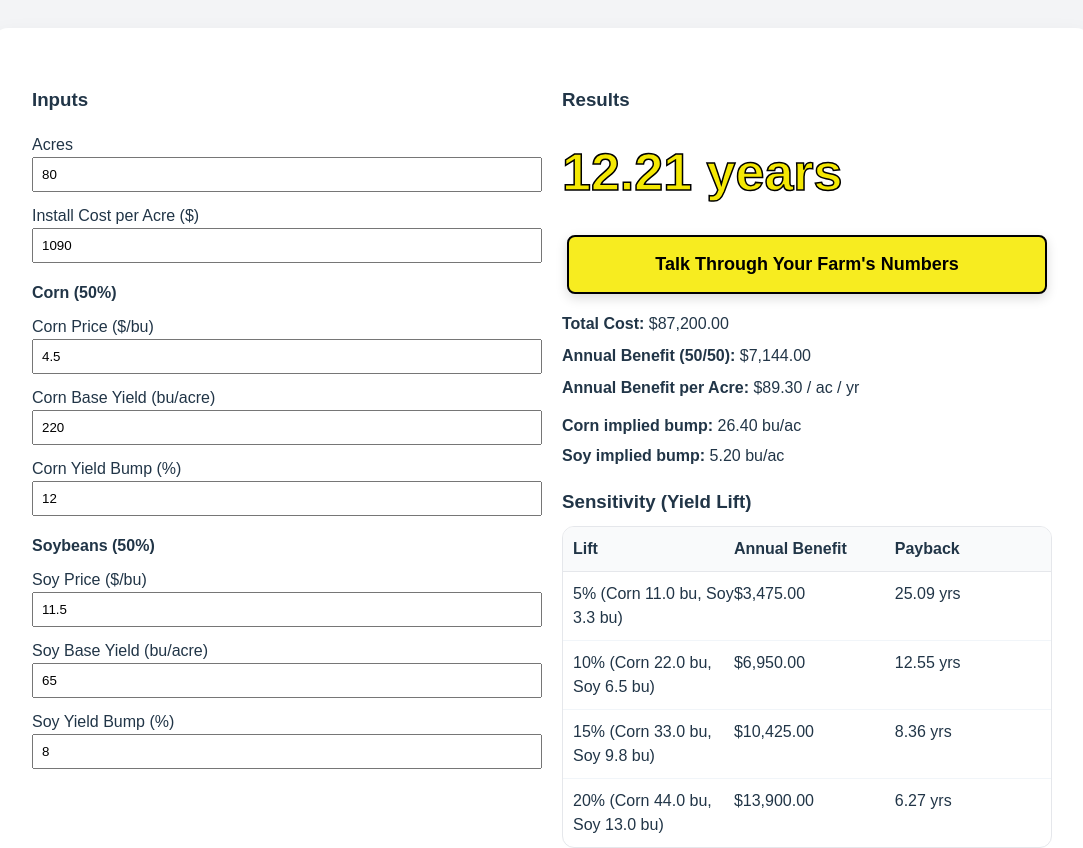
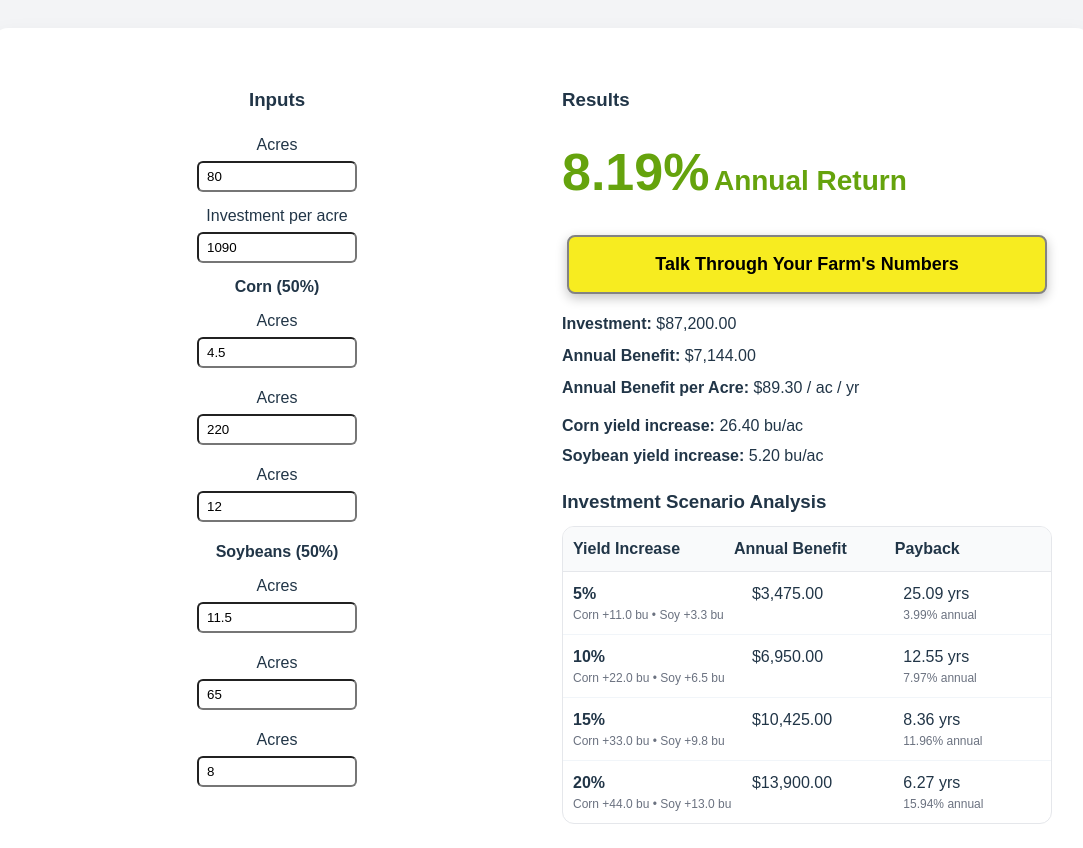
Before and after one commit to bstrutzz/tile-roi, a React (Vite) app: page / in a window 1280 px wide. Shown: the part 360-1208 px from the top of the page, without its empty margins (98-1181 px from the left). Built offline with nearby package versions, Linux system fonts and the light colour scheme.

Commit message:
v03 - Investment framing and ROI redesign

```diff
--- a/src/App.jsx
+++ b/src/App.jsx
@@ -57,10 +57,19 @@ export default function App() {
     return annualBenefit > 0 ? totalCost / annualBenefit : Infinity;
   }, [totalCost, annualBenefit]);
 
+  const annualROI = useMemo(() => {
+    return totalCost > 0 ? (annualBenefit / totalCost) * 100 : 0;
+  }, [annualBenefit, totalCost]);
+
   // Payback thresholds:
   // <= 10 green; 10.1–15 yellow; 15.1+ red
   const paybackColor =
     paybackYears <= 10 ? "#16a34a" : paybackYears <= 15 ? "#f4e803" : "#dc2626";
+  const roiColor =
+    annualROI >= 15 ? "#166534" :   // strong green
+      annualROI >= 10 ? "#16a34a" :   // healthy green
+        annualROI >= 6 ? "#65a30d" :   // muted green
+          "#dc2626";                      // weak
 
   // Sensitivity (Yield Lift) - applies SAME lift % to both crops
   const sensitivity = useMemo(() => {
@@ -75,8 +84,9 @@ export default function App() {
         acres * rotationSoy * soyBump * soyPrice;
 
       const payback = benefit > 0 ? totalCost / benefit : Infinity;
+      const roi = totalCost > 0 ? (benefit / totalCost) * 100 : 0;
 
-      return { pct, benefit, payback, cornBump, soyBump };
+      return { pct, benefit, payback, roi, cornBump, soyBump };
     });
   }, [acres, cornYield, soyYield, cornPrice, soyPrice, totalCost, rotationCorn, rotationSoy]);
 
@@ -153,79 +163,95 @@ export default function App() {
             }}
           >
             {/* Inputs column */}
-            <div>
+            <div style={{ display: "flex", flexDirection: "column", alignItems: "center" }}>
               <h3>Inputs</h3>
 
-              <label>Acres</label>
+              <label style={{ display: "block", marginBottom: 4 }}>
+                Acres
+              </label>
               <input
                 type="number"
                 value={acres}
                 onChange={(e) => setAcres(+e.target.value)}
-                style={{ width: "100%", marginBottom: 12, padding: 8 }}
+                style={{ width: "140px", padding: "6px 8px", marginBottom: 12, borderRadius: 6 }}
               />
 
-              <label>Install Cost per Acre ($)</label>
+              <label style={{ display: "block", marginBottom: 4 }}>
+                Investment per acre
+              </label>
               <input
                 type="number"
                 value={installCostPerAcre}
                 onChange={(e) => setInstallCostPerAcre(+e.target.value)}
-                style={{ width: "100%", marginBottom: 18, padding: 8 }}
+                style={{ width: "140px", padding: "6px 8px", marginBottom: 12, borderRadius: 6 }}
               />
 
               <div style={{ fontWeight: 800, marginBottom: 10 }}>Corn (50%)</div>
 
-              <label>Corn Price ($/bu)</label>
+              <label style={{ display: "block", marginBottom: 4 }}>
+                Acres
+              </label>
               <input
                 type="number"
                 step="0.01"
                 value={cornPrice}
                 onChange={(e) => setCornPrice(+e.target.value)}
-                style={{ width: "100%", marginBottom: 12, padding: 8 }}
+                style={{ width: "140px", padding: "6px 8px", marginBottom: 18, borderRadius: 6 }}
               />
 
-              <label>Corn Base Yield (bu/acre)</label>
+              <label style={{ display: "block", marginBottom: 4 }}>
+                Acres
+              </label>
               <input
                 type="number"
                 value={cornYield}
                 onChange={(e) => setCornYield(+e.target.value)}
-                style={{ width: "100%", marginBottom: 12, padding: 8 }}
+                style={{ width: "140px", padding: "6px 8px", marginBottom: 18, borderRadius: 6 }}
               />
 
-              <label>Corn Yield Bump (%)</label>
+              <label style={{ display: "block", marginBottom: 4 }}>
+                Acres
+              </label>
               <input
                 type="number"
                 step="0.1"
                 value={cornYieldBumpPct}
                 onChange={(e) => setCornYieldBumpPct(+e.target.value)}
-                style={{ width: "100%", marginBottom: 18, padding: 8 }}
+                style={{ width: "140px", padding: "6px 8px", marginBottom: 18, borderRadius: 6 }}
               />
 
               <div style={{ fontWeight: 800, marginBottom: 10 }}>Soybeans (50%)</div>
 
-              <label>Soy Price ($/bu)</label>
+              <label style={{ display: "block", marginBottom: 4 }}>
+                Acres
+              </label>
               <input
                 type="number"
                 step="0.01"
                 value={soyPrice}
                 onChange={(e) => setSoyPrice(+e.target.value)}
-                style={{ width: "100%", marginBottom: 12, padding: 8 }}
+                style={{ width: "140px", padding: "6px 8px", marginBottom: 18, borderRadius: 6 }}
               />
 
-              <label>Soy Base Yield (bu/acre)</label>
+              <label style={{ display: "block", marginBottom: 4 }}>
+                Acres
+              </label>
               <input
                 type="number"
                 value={soyYield}
                 onChange={(e) => setSoyYield(+e.target.value)}
-                style={{ width: "100%", marginBottom: 12, padding: 8 }}
+                style={{ width: "140px", padding: "6px 8px", marginBottom: 18, borderRadius: 6 }}
               />
 
-              <label>Soy Yield Bump (%)</label>
+              <label style={{ display: "block", marginBottom: 4 }}>
+                Acres
+              </label>
               <input
                 type="number"
                 step="0.1"
                 value={soyYieldBumpPct}
                 onChange={(e) => setSoyYieldBumpPct(+e.target.value)}
-                style={{ width: "100%", padding: 8 }}
+                style={{ width: "140px", padding: "6px 8px", marginBottom: 18, borderRadius: 6 }}
               />
             </div>
 
@@ -236,14 +262,20 @@ export default function App() {
               {/* Payback */}
               <div
                 style={{
-                  fontSize: 52,
                   fontWeight: 900,
-                  color: paybackColor,
+                  color: roiColor,
                   marginTop: 6,
-                  WebkitTextStroke: "1.5px #000000",
+                  whiteSpace: "nowrap",
                 }}
               >
-                {Number.isFinite(paybackYears) ? `${paybackYears.toFixed(2)} years` : "—"}
+                <span style={{ fontSize: 52 }}>
+                  {Number.isFinite(annualROI)
+                    ? `${annualROI.toFixed(2)}%`
+                    : "—"}
+                </span>{" "}
+                <span style={{ fontSize: 28 }}>
+                  Annual Return
+                </span>
               </div>
 
               {/* CTA + summary */}
@@ -261,14 +293,14 @@ export default function App() {
                       margin: "0 auto",
                       padding: "14px 28px",
                       backgroundColor: "rgb(247, 236, 32)",
-                      color: "#000",
+                      color: "#000000",
                       fontWeight: 700,
                       fontSize: 18,
                       textDecoration: "none",
                       borderRadius: 8,
                       cursor: "pointer",
-                      boxShadow: "0 4px 12px rgba(0,0,0,0.15)",
-                      border: "2px solid #000",
+                      boxShadow: "0 4px 12px rgb(194, 194, 194)",
+                      border: "2px solid #838383",
                     }}
                   >
                     Talk Through Your Farm&apos;s Numbers
@@ -276,11 +308,11 @@ export default function App() {
                 </div>
 
                 <div style={{ marginBottom: 8 }}>
-                  <strong>Total Cost:</strong> ${money(totalCost)}
+                  <strong>Investment:</strong> ${money(totalCost)}
                 </div>
 
                 <div style={{ marginBottom: 8 }}>
-                  <strong>Annual Benefit (50/50):</strong> ${money(annualBenefit)}
+                  <strong>Annual Benefit:</strong> ${money(annualBenefit)}
                 </div>
 
                 <div style={{ marginBottom: 14 }}>
@@ -288,17 +320,17 @@ export default function App() {
                 </div>
 
                 <div style={{ marginBottom: 6 }}>
-                  <strong>Corn implied bump:</strong> {cornBumpBu.toFixed(2)} bu/ac
+                  <strong>Corn yield increase:</strong> {cornBumpBu.toFixed(2)} bu/ac
                 </div>
 
                 <div style={{ marginBottom: 18 }}>
-                  <strong>Soy implied bump:</strong> {soyBumpBu.toFixed(2)} bu/ac
+                  <strong>Soybean yield increase:</strong> {soyBumpBu.toFixed(2)} bu/ac
                 </div>
               </div>
 
               {/* Sensitivity */}
               <div style={{ marginTop: 20 }}>
-                <h3 style={{ marginBottom: 10 }}>Sensitivity (Yield Lift)</h3>
+                <h3 style={{ marginBottom: 10 }}>Investment Scenario Analysis</h3>
 
                 <div
                   style={{
@@ -318,7 +350,7 @@ export default function App() {
                       borderBottom: "1px solid #e5e7eb",
                     }}
                   >
-                    <div>Lift</div>
+                    <div>Yield Increase</div>
                     <div>Annual Benefit</div>
                     <div>Payback</div>
                   </div>
@@ -328,19 +360,28 @@ export default function App() {
                       key={row.pct}
                       style={{
                         display: "grid",
-                        gridTemplateColumns: "1.1fr 1.1fr 1fr",
+                        gridTemplateColumns: "1.3fr 1.1fr 1fr",
                         padding: 10,
-                        borderBottom:
-                          idx === sensitivity.length - 1 ? "none" : "1px solid #f1f5f9",
+                        borderBottom: idx === sensitivity.length - 1 ? "none" : "1px solid #f1f5f9",
                       }}
                     >
+                      {/* Yield Increase column */}
                       <div>
-                        {row.pct}% (Corn {row.cornBump.toFixed(1)} bu, Soy{" "}
-                        {row.soyBump.toFixed(1)} bu)
+                        <div style={{ fontWeight: 800 }}>{row.pct}%</div>
+                        <div style={{ fontSize: 12, color: "#6b7280" }}>
+                          Corn +{row.cornBump.toFixed(1)} bu • Soy +{row.soyBump.toFixed(1)} bu
+                        </div>
                       </div>
+
+                      {/* Annual Benefit column */}
                       <div>${money(row.benefit)}</div>
+
+                      {/* Payback + Annual Return column */}
                       <div>
-                        {Number.isFinite(row.payback) ? `${row.payback.toFixed(2)} yrs` : "—"}
+                        <div>{Number.isFinite(row.payback) ? `${row.payback.toFixed(2)} yrs` : "—"}</div>
+                        <div style={{ fontSize: 12, color: "#6b7280" }}>
+                          {Number.isFinite(row.roi) ? `${row.roi.toFixed(2)}% annual` : "—"}
+                        </div>
                       </div>
                     </div>
                   ))}
```
